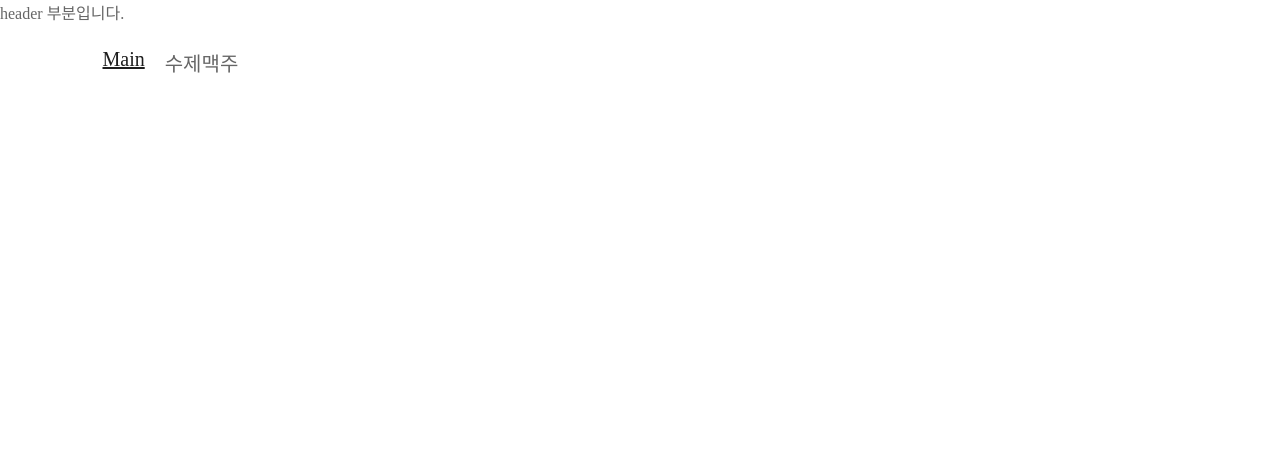
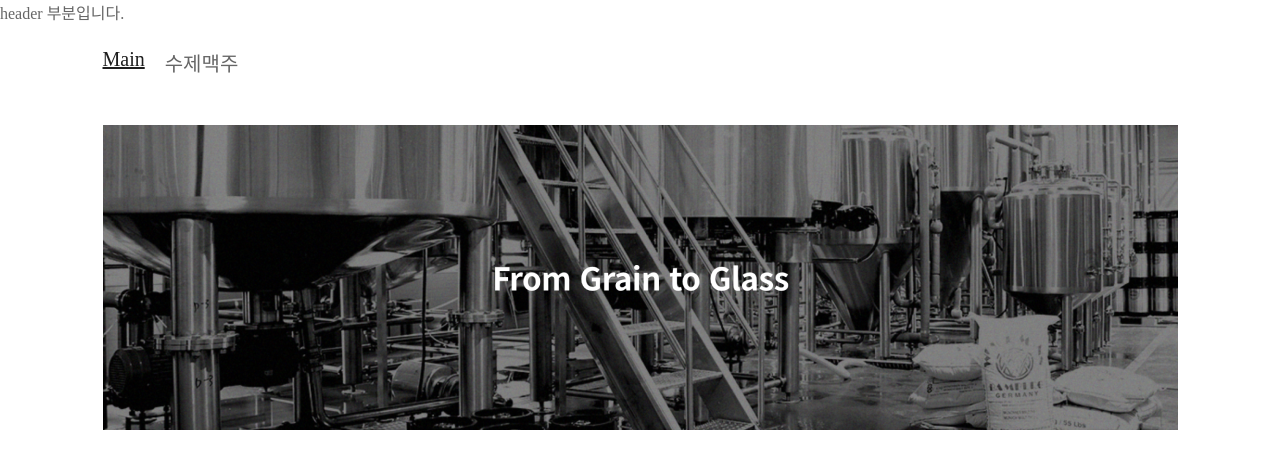
Before and after one commit to FS-2023-FestivalHolic/FH-Front, a React (Create React App) app: page / in a window 1280 px wide. Shown: the top 468 px of the page. Built offline with nearby package versions, Linux system fonts and the light colour scheme.

Commit message:
design: banner ui 구현 (#2) - 메인 페이지의 banner ui 구현 - 배너 이미지 추가

```diff
--- a/src/pages/Main.jsx
+++ b/src/pages/Main.jsx
@@ -1,10 +1,14 @@
 import styled from "styled-components";
 import Navigation from "../shared/Navigation";
+import MainImg from "../assets/mainImg.png";
 
 const Main = () => {
   return(
     <Wrapper>
       <Navigation />
+      <MainBanner>
+        <img src={MainImg} alt="From Grain to Galss"/>
+      </MainBanner>
     </Wrapper>
   );
 };
@@ -13,4 +17,8 @@ const Wrapper = styled.div`
   max-width: 1075px;
   margin: 0 auto;
 `;
+
+const MainBanner = styled.div`
+  margin: 24px 0;
+`;
 export default Main;
```
Also changed, not shown: src/assets/mainImg.png (added).
